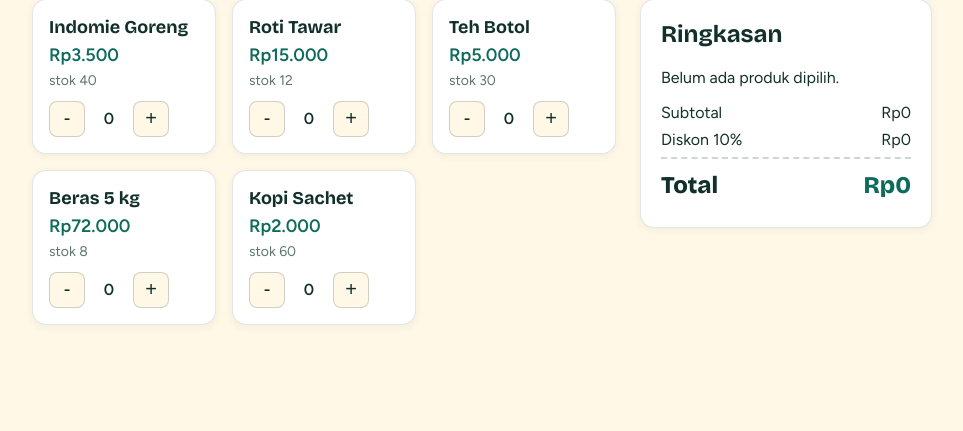
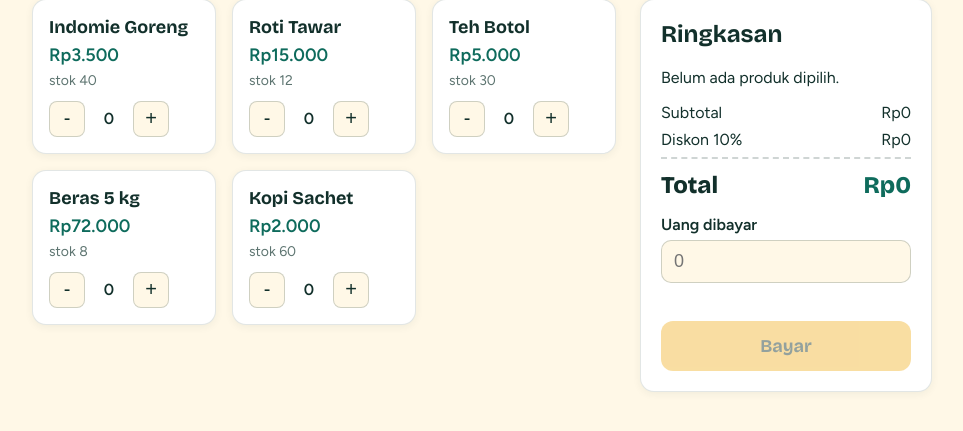
Before and after one commit to vioralizatulzainabila-sketch/PayLoka-PPWEB-, a PHP site: page / in a window 1280 px wide. Shown: the part 142-573 px from the top of the page, without its empty margins (158-1121 px from the left). Run offline with PHP 8.4, Linux system fonts and the light colour scheme.

Commit message:
Tambah input uang bayar dan tombol bayar

```diff
--- a/css/style.css
+++ b/css/style.css
@@ -125,3 +125,48 @@ h1, h2, h3 {
 .baris.total span:last-child {
   color: var(--hijau);
 }
+
+.ringkasan label {
+  display: block;
+  margin-top: 16px;
+  font-weight: 600;
+}
+
+#bayar {
+  width: 100%;
+  box-sizing: border-box;
+  margin-top: 6px;
+  padding: 10px 12px;
+  font-size: 18px;
+  border: 1px solid rgba(18, 48, 43, 0.2);
+  border-radius: 10px;
+  background: var(--krem);
+  color: var(--teks);
+}
+
+#pesan {
+  min-height: 22px;
+  margin: 8px 0;
+  font-weight: 500;
+}
+
+#pesan.kurang { color: var(--koral); }
+#pesan.cukup { color: var(--hijau); }
+
+.tombol-bayar {
+  width: 100%;
+  padding: 14px;
+  border: 0;
+  border-radius: 12px;
+  background: var(--kuning);
+  color: var(--teks);
+  font-family: 'Bricolage Grotesque', sans-serif;
+  font-size: 18px;
+  font-weight: 700;
+  cursor: pointer;
+}
+
+.tombol-bayar:disabled {
+  opacity: 0.45;
+  cursor: not-allowed;
+}
--- a/index.php
+++ b/index.php
@@ -29,6 +29,10 @@ include 'includes/data.php';
       <p class="baris"><span>Subtotal</span><span id="subtotal">Rp0</span></p>
       <p class="baris"><span>Diskon 10%</span><span id="diskon">Rp0</span></p>
       <p class="baris total"><span>Total</span><span id="total">Rp0</span></p>
+      <label for="bayar">Uang dibayar</label>
+      <input type="number" id="bayar" min="0" placeholder="0">
+      <p id="pesan"></p>
+      <button type="button" id="tombol-bayar" class="tombol-bayar" disabled>Bayar</button>
     </aside>
   </div>
 </main>
```
